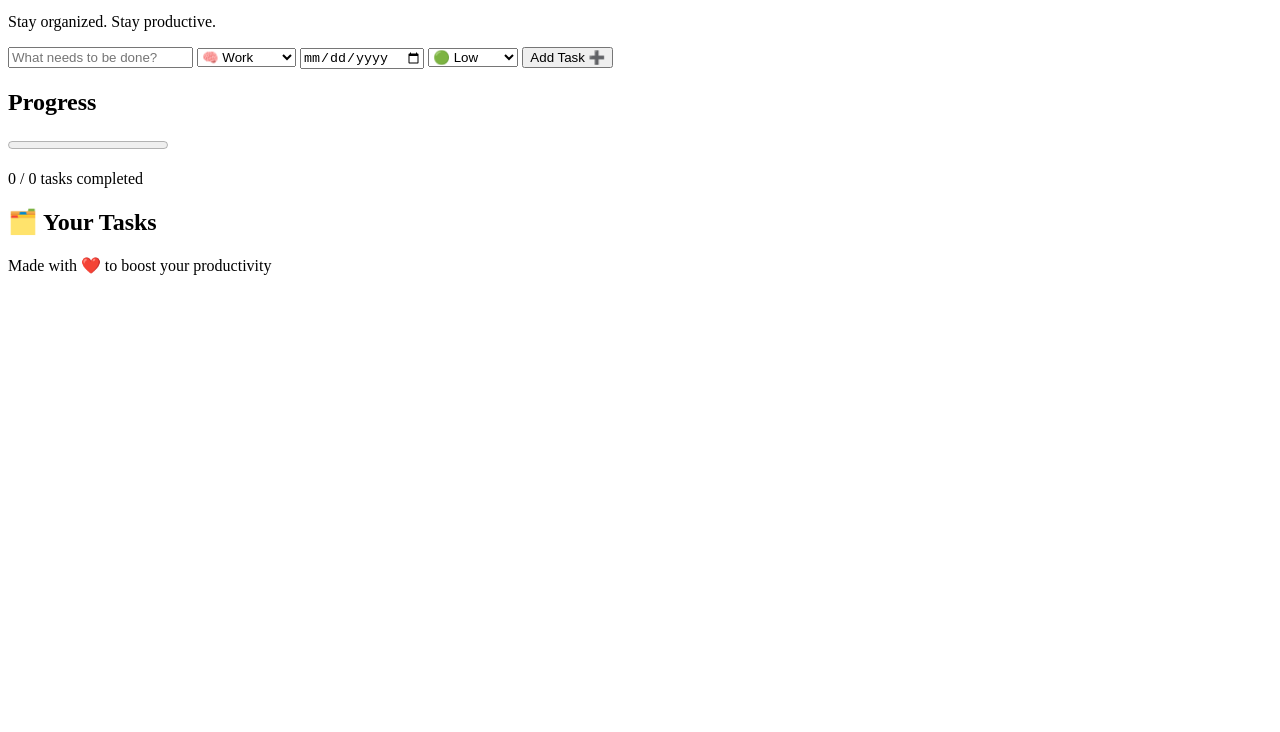
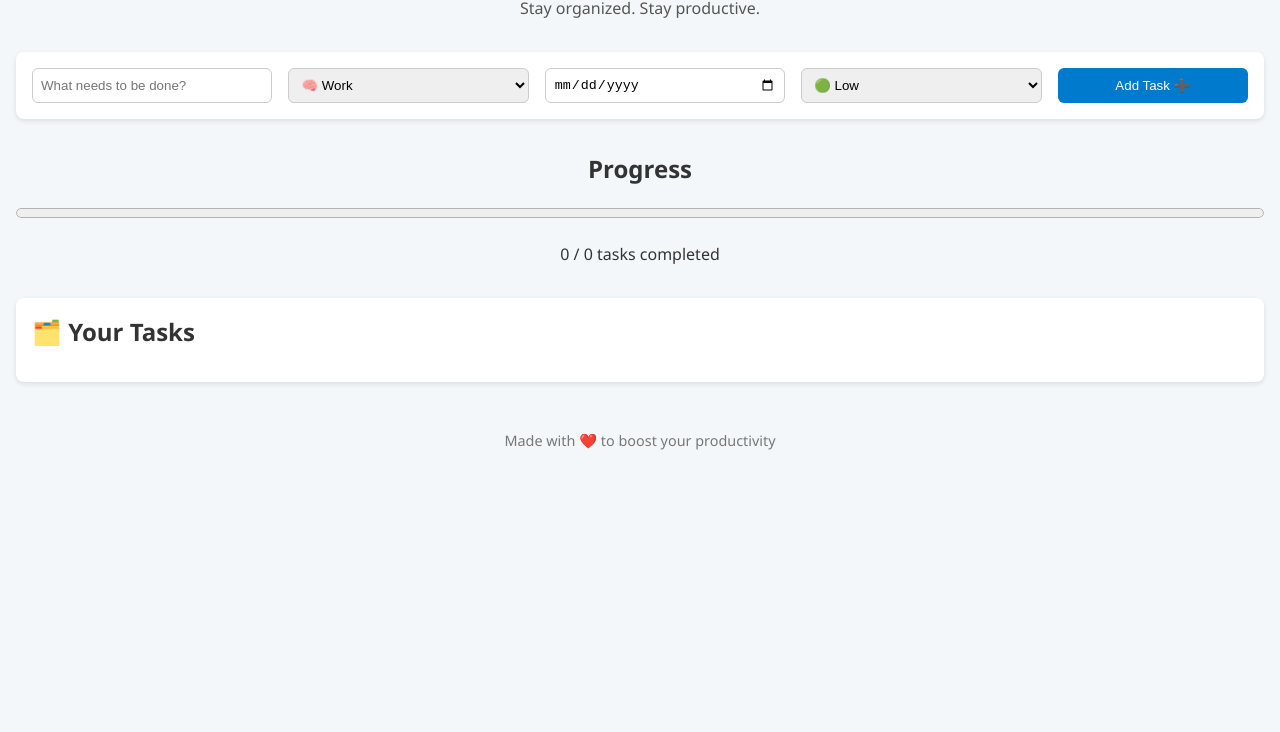
Before and after one commit to alfinmanoj/to-do-list-app, a plain HTML site: page index.html in a window 1280 px wide. Shown: the part 68-800 px from the top of the page. Drawn offline with Linux system fonts and the light colour scheme.

Commit message:
feat: add global CSS styles for layout and design

```diff
--- a/index.html
+++ b/index.html
@@ -3,6 +3,7 @@
 <head>
     <meta charset="UTF-8">
     <meta name="viewport" content="width=device-width, initial-scale=1.0">
+    <link rel="stylesheet" href="style.css" />
     <title>Document</title>
 </head>
 <body>
@@ -45,5 +46,6 @@
       <footer>
         <p>Made with ❤️ to boost your productivity</p>
       </footer>
+      <script src="script.js"></script>
 </body>
 </html>
--- a/style.css
+++ b/style.css
@@ -0,0 +1,132 @@
+/* Reset and base styles */
+* {
+    margin: 0;
+    padding: 0;
+    box-sizing: border-box;
+  }
+
+  body {
+    font-family: 'Segoe UI', Tahoma, Geneva, Verdana, sans-serif;
+    background-color: #f4f7f9;
+    color: #333;
+    padding: 1rem;
+    line-height: 1.5;
+  }
+
+  header {
+    text-align: center;
+    margin-bottom: 2rem;
+  }
+
+  header h1 {
+    font-size: 2rem;
+    color: #007acc;
+  }
+
+  header p {
+    color: #555;
+    font-size: 1rem;
+  }
+
+  /* Task Creator Form */
+  #task-creator {
+    background-color: #ffffff;
+    padding: 1rem;
+    border-radius: 8px;
+    box-shadow: 0 2px 5px rgba(0,0,0,0.1);
+    margin-bottom: 2rem;
+  }
+
+  #new-task-form {
+    display: flex;
+    flex-wrap: wrap;
+    gap: 1rem;
+  }
+
+  #new-task-form input[type="text"],
+  #new-task-form input[type="date"],
+  #new-task-form select {
+    padding: 0.5rem;
+    border: 1px solid #ccc;
+    border-radius: 6px;
+    flex: 1 1 200px;
+  }
+
+  #new-task-form button {
+    padding: 0.6rem 1rem;
+    background-color: #007acc;
+    color: #fff;
+    border: none;
+    border-radius: 6px;
+    cursor: pointer;
+    flex: 1 1 150px;
+    min-width: 120px;
+  }
+
+  #new-task-form button:hover {
+    background-color: #005f99;
+  }
+
+  /* Task Stats */
+  #task-stats {
+    text-align: center;
+    margin-bottom: 2rem;
+  }
+
+  #task-progress {
+    width: 100%;
+    height: 20px;
+    margin: 1rem 0;
+  }
+
+  /* Task List */
+  #task-list {
+    background-color: #fff;
+    padding: 1rem;
+    border-radius: 8px;
+    box-shadow: 0 2px 5px rgba(0,0,0,0.1);
+  }
+
+  #task-list h2 {
+    margin-bottom: 1rem;
+  }
+
+  #tasks {
+    list-style: none;
+  }
+
+  #tasks li {
+    padding: 0.75rem;
+    border: 1px solid #ddd;
+    border-radius: 6px;
+    margin-bottom: 0.75rem;
+    display: flex;
+    justify-content: space-between;
+    align-items: center;
+    background-color: #fafafa;
+  }
+
+  /* Footer */
+  footer {
+    text-align: center;
+    margin-top: 3rem;
+    font-size: 0.9rem;
+    color: #777;
+  }
+
+  /* Responsive */
+  @media (max-width: 768px) {
+    #new-task-form {
+      flex-direction: column;
+    }
+
+    #new-task-form button {
+      width: 100%;
+    }
+
+    #tasks li {
+      flex-direction: column;
+      align-items: flex-start;
+      gap: 0.5rem;
+    }
+  }
```
